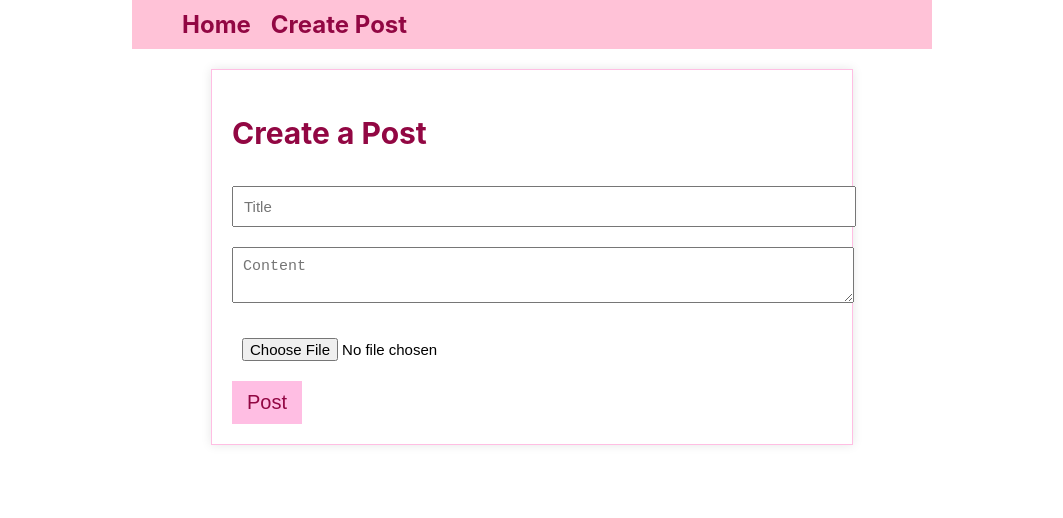
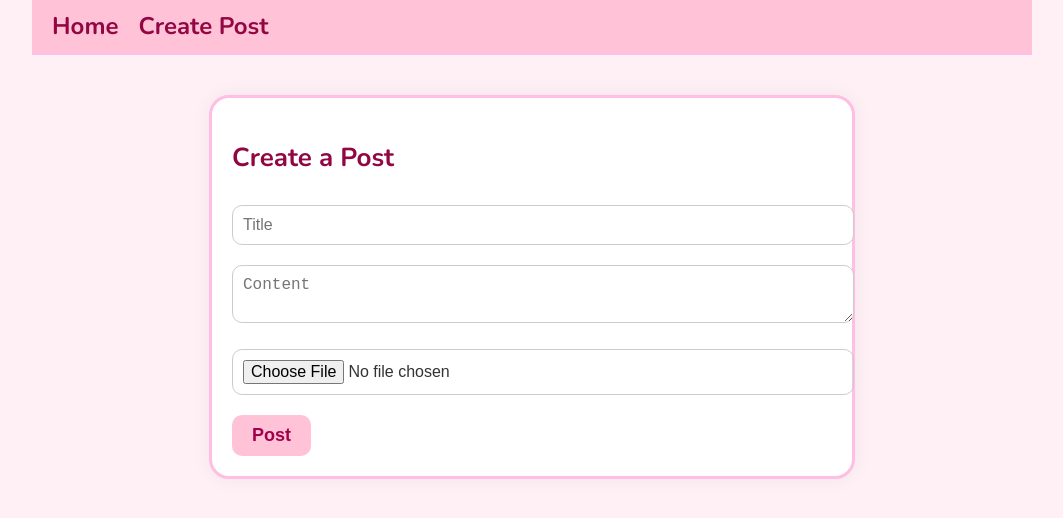
Before and after one commit to arshiabyya/LostAndFound, a React (Create React App) app in the folder frontend/: page /create in a window 1280 px wide. Shown: the top 518 px of the page, without its empty margins (108-1171 px from the left). Built offline with nearby package versions, Linux system fonts and the light colour scheme.

Commit message:
Updated App.css to match SlugFind Figma layout

```diff
--- a/frontend/src/App.css
+++ b/frontend/src/App.css
@@ -1,133 +1,36 @@
-/* App.css */
+/* Import soft rounded font */
+@import url('https://fonts.googleapis.com/css2?family=Nunito:wght@400;700&display=swap');
 
-.home {
-  max-width: 800px;
-  margin: 1 auto;
-}
-
-.post {
-  border: 5px solid #a3004c;
-  padding: 15px;
-  margin-bottom: 20px;
-}
-
-.post h3 {
+body {
+  font-family: 'Nunito', sans-serif;
+  margin: 0;
+  background-color: #fff0f5;
   color: #333;
 }
 
-.post p {
-  color: #555;
-}
-
-/* App.css */
-
-.create-post {
-  max-width: 600px;
-  margin: 20px auto;
-  padding: 20px;
-  border: 3px solid #ffffff;
-  background-color: #ffffff;
-  box-shadow: 0 0 20px rgba(0, 0, 0, 0.1);
-  font-size: 20px
-}
-
-.create-post h2 {
-  color: #333;
-}
-
-.create-post input,
-.create-post textarea {
-  width: 100%;
-  margin: 10px 0;
-  padding: 10px;
-  font-size: 15px
-}
-
-.create-post button {
-  background-color: #ffc2d7;
-  color: #a3004c;
-  padding: 10px 15px;
-  border: none;
-  cursor: pointer;
-  font-size: 20px
-}
-
-.comment-input {
-  margin-top: 10px;
-  padding: 8px;
-  width: 70%;
-  font-size: 16px
-}
-
-.comment-button {
-  background-color: #ffc2d7;
-  color: #a3004c;
-  padding: 8px 24px;
-  border: none;
-  cursor: pointer;
-  font-size: 16px
-}
-
-.post img,
-.post video {
-  max-width: 100%;
-  height: auto;
-  margin-top: 10px;
-}
-
-.post button {
-  background-color: #ffc2d7;
-  color: #a3004c;
-  padding: 8px 16px;
-  border: none;
-  cursor: pointer;
-  margin-right: 10px;
-}
-
-.post ul {
-  list-style: none;
-  padding: 0;
-}
-
-.post li {
-  margin-bottom: 5px;
-}
-
-.comment-input {
-  margin-top: 10px;
-  padding: 8px;
-  width: 70%;
-}
-
-.comment-button {
-  background-color: #ffc2d7;
-  color: #920743;
-  padding: 8px 24px;
-  border: none;
-  cursor: pointer;
-}
-
-
-/* App.css */
-
+/* ========== NAVIGATION ========== */
 .app {
-  max-width: 800px;
+  max-width: 1000px;
   margin: 0 auto;
 }
 
 nav {
   background-color: #ffc2d7;
-  padding: 10px;
+  padding: 10px 20px;
+  display: flex;
+  justify-content: flex-start;
+  align-items: center;
+  border-bottom: 3px solid #ffbee3;
 }
 
 nav ul {
   list-style: none;
   margin: 0;
-  padding: 1;
+  padding: 0;
+  display: flex;
 }
 
 nav li {
-  display: inline-block;
   margin-right: 20px;
 }
 
@@ -142,35 +45,147 @@ nav a:hover {
   color: #a3004c;
 }
 
-.create-post,
+/* ========== HOME PAGE ========== */
 .home {
-  border: 1px solid #ffbee3;
-  padding: 20px;
-  margin-bottom: 20px;
-  background-color: #fff;
-  box-shadow: 0 0 10px rgba(0, 0, 0, 0.1);
+  padding: 30px;
+  display: grid;
+  grid-template-columns: repeat(auto-fill, minmax(260px, 1fr));
+  gap: 20px;
+  background-color: #ffecf2;
+  border-radius: 20px;
+  margin: 30px auto;
+  max-width: 1000px;
 }
 
-.home h2,
+.home h2 {
+  grid-column: 1 / -1;
+  color: #920743;
+  margin-bottom: 20px;
+  font-size: 28px;
+}
+
+/* ========== POST CARD ========== */
+.post {
+  background-color: white;
+  border-radius: 20px;
+  box-shadow: 0 6px 15px rgba(0, 0, 0, 0.1);
+  padding: 16px;
+  transition: transform 0.2s ease, box-shadow 0.2s ease;
+  display: flex;
+  flex-direction: column;
+  justify-content: space-between;
+}
+
+.post:hover {
+  transform: scale(1.02);
+  box-shadow: 0 8px 20px rgba(0, 0, 0, 0.15);
+}
+
+.post h3 {
+  color: #a3004c;
+  font-size: 20px;
+  margin-bottom: 10px;
+}
+
+.post p {
+  color: #333;
+  font-size: 16px;
+  margin-bottom: 8px;
+}
+
+.post img,
+.post video {
+  max-width: 100%;
+  border-radius: 10px;
+  margin: 10px 0;
+}
+
+.post-footer {
+  margin-top: auto;
+  display: flex;
+  justify-content: space-between;
+  align-items: center;
+  padding-top: 10px;
+}
+
+.post ul {
+  list-style: none;
+  padding: 0;
+  margin: 0;
+}
+
+.post li {
+  margin-bottom: 5px;
+  font-size: 14px;
+}
+
+/* ========== COMMENT + BUTTONS ========== */
+.comment-input {
+  margin-top: 10px;
+  padding: 8px;
+  width: 100%;
+  border-radius: 8px;
+  border: 1px solid #ddd;
+  font-size: 14px;
+}
+
+.comment-button,
+.post button {
+  background-color: #ffbee3;
+  color: #920743;
+  padding: 8px 16px;
+  border: none;
+  border-radius: 10px;
+  cursor: pointer;
+  font-weight: bold;
+  margin-top: 10px;
+  transition: background-color 0.2s ease;
+}
+
+.comment-button:hover,
+.post button:hover {
+  background-color: #ffcfe9;
+}
+
+/* ========== CREATE POST ========== */
+.create-post {
+  max-width: 600px;
+  margin: 40px auto;
+  padding: 20px;
+  border: 3px solid #ffbee3;
+  background-color: #ffffff;
+  box-shadow: 0 0 20px rgba(0, 0, 0, 0.05);
+  border-radius: 20px;
+}
+
 .create-post h2 {
   color: #920743;
+  font-size: 26px;
+  margin-bottom: 20px;
 }
 
-.home .post,
-.create-post {
-  margin-bottom: 30px;
+.create-post input,
+.create-post textarea {
+  width: 100%;
+  margin: 10px 0;
+  padding: 10px;
+  font-size: 16px;
+  border: 1px solid #ccc;
+  border-radius: 10px;
 }
 
-.home .post button,
 .create-post button {
-  background-color: #ffbee3;
-  color: #920743;
-  padding: 10px 15px;
+  background-color: #ffc2d7;
+  color: #a3004c;
+  padding: 10px 20px;
   border: none;
   cursor: pointer;
+  font-size: 18px;
+  border-radius: 10px;
+  font-weight: bold;
+  margin-top: 10px;
 }
 
-.home .post button:hover,
 .create-post button:hover {
-  background-color: #ffbee3;
+  background-color: #ffb3cf;
 }
```
